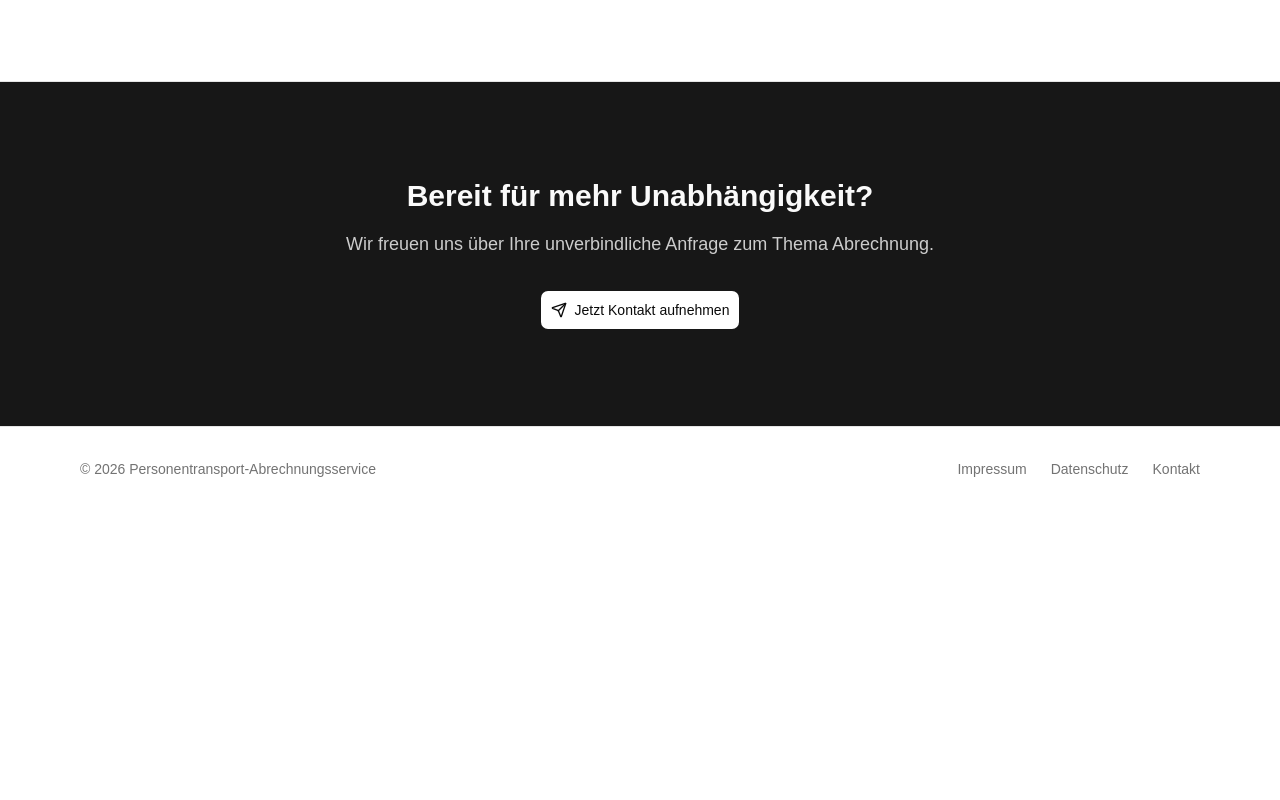
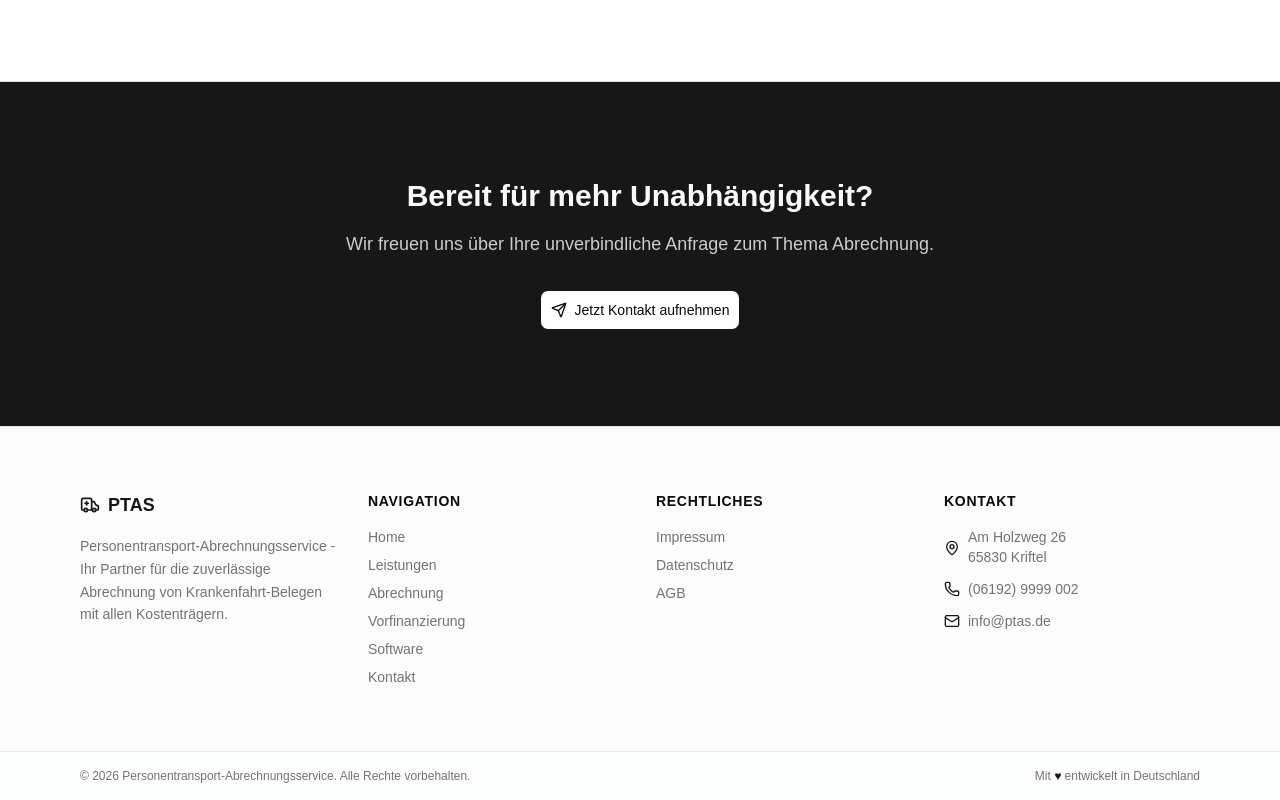
Before and after one commit to Yeah-Jack/ptas, a Next.js app in the folder apps/web/: page / in a window 1280 px wide. Shown: the part 1973-2773 px from the top of the page. Before the commit the page ends 2484 px from the top, so only its background shows below. Built offline with nearby package versions, Linux system fonts and the light colour scheme.

Commit message:
feat: implement footer component and remove footer from individual pages

```diff
--- a/apps/web/src/app/abrechnung/page.tsx
+++ b/apps/web/src/app/abrechnung/page.tsx
@@ -353,26 +353,6 @@ export default function AbrechnungPage() {
 					</Link>
 				</div>
 			</section>
-
-			{/* Footer */}
-			<footer className="border-t py-8">
-				<div className="container mx-auto max-w-6xl px-4">
-					<div className="flex flex-col items-center justify-between gap-4 text-center text-muted-foreground text-sm sm:flex-row sm:text-left">
-						<p>© 2026 Personentransport-Abrechnungsservice</p>
-						<div className="flex gap-6">
-							<a href="/impressum" className="hover:text-foreground">
-								Impressum
-							</a>
-							<a href="/datenschutz" className="hover:text-foreground">
-								Datenschutz
-							</a>
-							<a href="/kontakt" className="hover:text-foreground">
-								Kontakt
-							</a>
-						</div>
-					</div>
-				</div>
-			</footer>
 		</div>
 	);
 }
--- a/apps/web/src/app/abrechnungssoftware/page.tsx
+++ b/apps/web/src/app/abrechnungssoftware/page.tsx
@@ -419,26 +419,6 @@ export default function AbrechnungssoftwarePage() {
 					</Link>
 				</div>
 			</section>
-
-			{/* Footer */}
-			<footer className="border-t py-8">
-				<div className="container mx-auto max-w-6xl px-4">
-					<div className="flex flex-col items-center justify-between gap-4 text-center text-muted-foreground text-sm sm:flex-row sm:text-left">
-						<p>© 2026 Personentransport-Abrechnungsservice</p>
-						<div className="flex gap-6">
-							<a href="/impressum" className="hover:text-foreground">
-								Impressum
-							</a>
-							<a href="/datenschutz" className="hover:text-foreground">
-								Datenschutz
-							</a>
-							<a href="/kontakt" className="hover:text-foreground">
-								Kontakt
-							</a>
-						</div>
-					</div>
-				</div>
-			</footer>
 		</div>
 	);
 }
--- a/apps/web/src/app/kontakt/page.tsx
+++ b/apps/web/src/app/kontakt/page.tsx
@@ -72,7 +72,7 @@ export default function KontaktPage() {
 			{/* Contact Info Section */}
 			<section className="py-16 md:py-24">
 				<div className="container mx-auto max-w-6xl px-4">
-					<div className="mb-8 grid gap-4 sm:grid-cols-2 md:mb-12 md:gap-6 lg:grid-cols-3">
+					<div className="mb-12 grid gap-6 md:grid-cols-3">
 						<Card>
 							<CardHeader className="text-center">
 								<Mail className="mx-auto mb-2 size-10 text-primary" />
@@ -292,26 +292,6 @@ export default function KontaktPage() {
 					</Card>
 				</div>
 			</section>
-
-			{/* Footer */}
-			<footer className="border-t py-8">
-				<div className="container mx-auto max-w-6xl px-4">
-					<div className="flex flex-col items-center justify-between gap-4 text-center text-muted-foreground text-sm sm:flex-row sm:text-left">
-						<p>© 2026 Personentransport-Abrechnungsservice</p>
-						<div className="flex gap-6">
-							<a href="/impressum" className="hover:text-foreground">
-								Impressum
-							</a>
-							<a href="/datenschutz" className="hover:text-foreground">
-								Datenschutz
-							</a>
-							<a href="/kontakt" className="hover:text-foreground">
-								Kontakt
-							</a>
-						</div>
-					</div>
-				</div>
-			</footer>
 		</div>
 	);
 }
--- a/apps/web/src/app/layout.tsx
+++ b/apps/web/src/app/layout.tsx
@@ -3,6 +3,7 @@ import type { Metadata } from "next";
 import { Geist, Geist_Mono } from "next/font/google";
 
 import "../index.css";
+import Footer from "@/components/footer";
 import Header from "@/components/header";
 import Providers from "@/components/providers";
 
@@ -33,9 +34,10 @@ export default function RootLayout({
 				className={`${geistSans.variable} ${geistMono.variable} antialiased`}
 			>
 				<Providers>
-					<div className="grid h-svh grid-rows-[auto_1fr]">
+					<div className="grid min-h-svh grid-rows-[auto_1fr_auto]">
 						<Header />
 						{children}
+						<Footer />
 					</div>
 				</Providers>
 			</body>
--- a/apps/web/src/app/leistungen/page.tsx
+++ b/apps/web/src/app/leistungen/page.tsx
@@ -383,26 +383,6 @@ export default function LeistungenPage() {
 					</Link>
 				</div>
 			</section>
-
-			{/* Footer */}
-			<footer className="border-t py-8">
-				<div className="container mx-auto max-w-6xl px-4">
-					<div className="flex flex-col items-center justify-between gap-4 text-center text-muted-foreground text-sm sm:flex-row sm:text-left">
-						<p>© 2026 Personentransport-Abrechnungsservice</p>
-						<div className="flex gap-6">
-							<a href="/impressum" className="hover:text-foreground">
-								Impressum
-							</a>
-							<a href="/datenschutz" className="hover:text-foreground">
-								Datenschutz
-							</a>
-							<a href="/kontakt" className="hover:text-foreground">
-								Kontakt
-							</a>
-						</div>
-					</div>
-				</div>
-			</footer>
 		</div>
 	);
 }
--- a/apps/web/src/app/page.tsx
+++ b/apps/web/src/app/page.tsx
@@ -254,26 +254,6 @@ export default function Home() {
 					</Link>
 				</div>
 			</section>
-
-			{/* Footer */}
-			<footer className="border-t py-8">
-				<div className="container mx-auto max-w-6xl px-4">
-					<div className="flex flex-col items-center justify-between gap-4 text-center text-muted-foreground text-sm sm:flex-row sm:text-left">
-						<p>© 2026 Personentransport-Abrechnungsservice</p>
-						<div className="flex gap-6">
-							<a href="/impressum" className="hover:text-foreground">
-								Impressum
-							</a>
-							<a href="/datenschutz" className="hover:text-foreground">
-								Datenschutz
-							</a>
-							<a href="/kontakt" className="hover:text-foreground">
-								Kontakt
-							</a>
-						</div>
-					</div>
-				</div>
-			</footer>
 		</div>
 	);
 }
--- a/apps/web/src/app/vorfinanzierung/page.tsx
+++ b/apps/web/src/app/vorfinanzierung/page.tsx
@@ -300,26 +300,6 @@ export default function VorfinanzierungPage() {
 					</Link>
 				</div>
 			</section>
-
-			{/* Footer */}
-			<footer className="border-t py-8">
-				<div className="container mx-auto max-w-6xl px-4">
-					<div className="flex flex-col items-center justify-between gap-4 text-center text-muted-foreground text-sm sm:flex-row sm:text-left">
-						<p>© 2026 Personentransport-Abrechnungsservice</p>
-						<div className="flex gap-6">
-							<a href="/impressum" className="hover:text-foreground">
-								Impressum
-							</a>
-							<a href="/datenschutz" className="hover:text-foreground">
-								Datenschutz
-							</a>
-							<a href="/kontakt" className="hover:text-foreground">
-								Kontakt
-							</a>
-						</div>
-					</div>
-				</div>
-			</footer>
 		</div>
 	);
 }
--- /dev/null
+++ b/apps/web/src/components/footer.tsx
@@ -0,0 +1,129 @@
+import { Ambulance, Mail, MapPin, Phone } from "lucide-react";
+import Link from "next/link";
+
+export default function Footer() {
+	const navigationLinks = [
+		{ to: "/", label: "Home" },
+		{ to: "/leistungen", label: "Leistungen" },
+		{ to: "/abrechnung", label: "Abrechnung" },
+		{ to: "/vorfinanzierung", label: "Vorfinanzierung" },
+		{ to: "/abrechnungssoftware", label: "Software" },
+		{ to: "/kontakt", label: "Kontakt" },
+	] as const;
+
+	const legalLinks: { to: string; label: string }[] = [
+		{ to: "/impressum", label: "Impressum" },
+		{ to: "/datenschutz", label: "Datenschutz" },
+		{ to: "/agb", label: "AGB" },
+	];
+
+	return (
+		<footer className="border-t bg-muted/30">
+			<div className="container mx-auto max-w-6xl px-4 py-12 md:py-16">
+				<div className="grid gap-8 md:grid-cols-2 lg:grid-cols-4">
+					{/* Brand */}
+					<div className="flex flex-col gap-4">
+						<Link
+							href="/"
+							className="flex items-center gap-2 font-bold text-lg text-primary"
+						>
+							<Ambulance className="size-5" />
+							PTAS
+						</Link>
+						<p className="text-muted-foreground text-sm leading-relaxed">
+							Personentransport-Abrechnungsservice - Ihr Partner für die
+							zuverlässige Abrechnung von Krankenfahrt-Belegen mit allen
+							Kostenträgern.
+						</p>
+					</div>
+
+					{/* Navigation */}
+					<div className="flex flex-col gap-4">
+						<h3 className="font-semibold text-sm uppercase tracking-wider">
+							Navigation
+						</h3>
+						<nav className="flex flex-col gap-2">
+							{navigationLinks.map(({ to, label }) => (
+								<Link
+									key={to}
+									href={to}
+									className="text-muted-foreground text-sm transition-colors hover:text-foreground"
+								>
+									{label}
+								</Link>
+							))}
+						</nav>
+					</div>
+
+					{/* Legal */}
+					<div className="flex flex-col gap-4">
+						<h3 className="font-semibold text-sm uppercase tracking-wider">
+							Rechtliches
+						</h3>
+						<nav className="flex flex-col gap-2">
+							{legalLinks.map(({ to, label }) => (
+								<a
+									key={to}
+									href={to}
+									className="text-muted-foreground text-sm transition-colors hover:text-foreground"
+								>
+									{label}
+								</a>
+							))}
+						</nav>
+					</div>
+
+					{/* Contact */}
+					<div className="flex flex-col gap-4">
+						<h3 className="font-semibold text-sm uppercase tracking-wider">
+							Kontakt
+						</h3>
+						<div className="flex flex-col gap-3 text-muted-foreground text-sm">
+							<a
+								href="https://www.google.com/maps/place/Am+Holzweg+26,+65830+Kriftel,+Germany"
+								target="_blank"
+								rel="noopener noreferrer"
+								className="flex items-center gap-2 transition-colors hover:text-foreground"
+							>
+								<MapPin className="mt-0.5 size-4 shrink-0 text-primary" />
+								<span>
+									Am Holzweg 26
+									<br />
+									65830 Kriftel
+								</span>
+							</a>
+							<a
+								href="tel:+4961929999002"
+								className="flex items-center gap-2 transition-colors hover:text-foreground"
+							>
+								<Phone className="size-4 shrink-0 text-primary" />
+								(06192) 9999 002
+							</a>
+							<a
+								href="mailto:info@ptas.de"
+								className="flex items-center gap-2 transition-colors hover:text-foreground"
+							>
+								<Mail className="size-4 shrink-0 text-primary" />
+								info@ptas.de
+							</a>
+						</div>
+					</div>
+				</div>
+			</div>
+
+			{/* Bottom Bar */}
+			<div className="border-t bg-background/50">
+				<div className="container mx-auto flex max-w-6xl flex-col items-center justify-between gap-4 px-4 py-4 text-center text-muted-foreground text-xs sm:flex-row sm:text-left">
+					<p>
+						© {new Date().getFullYear()} Personentransport-Abrechnungsservice.
+						Alle Rechte vorbehalten.
+					</p>
+					<p>
+						Mit <span className="text-primary">♥</span> entwickelt in
+						Deutschland
+					</p>
+				</div>
+			</div>
+		</footer>
+	);
+}
```
